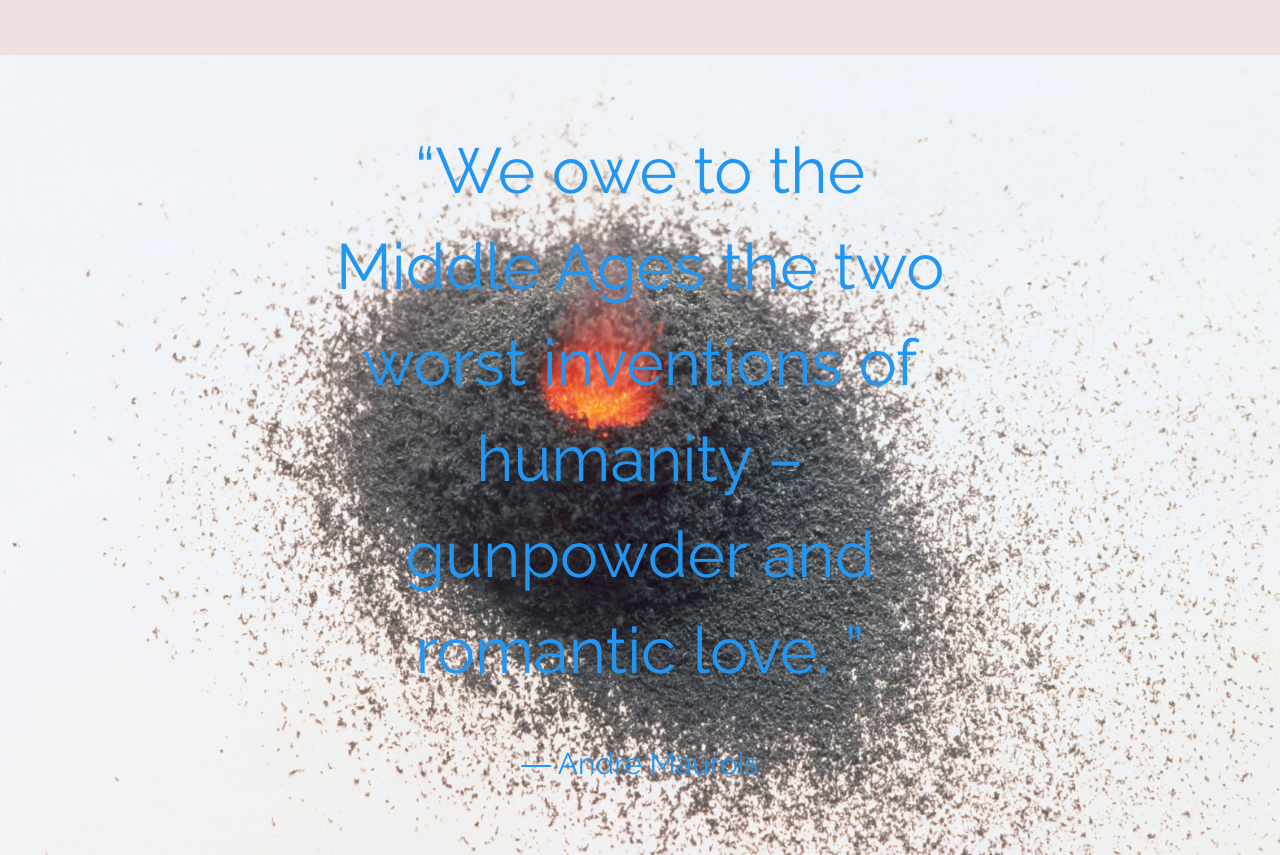
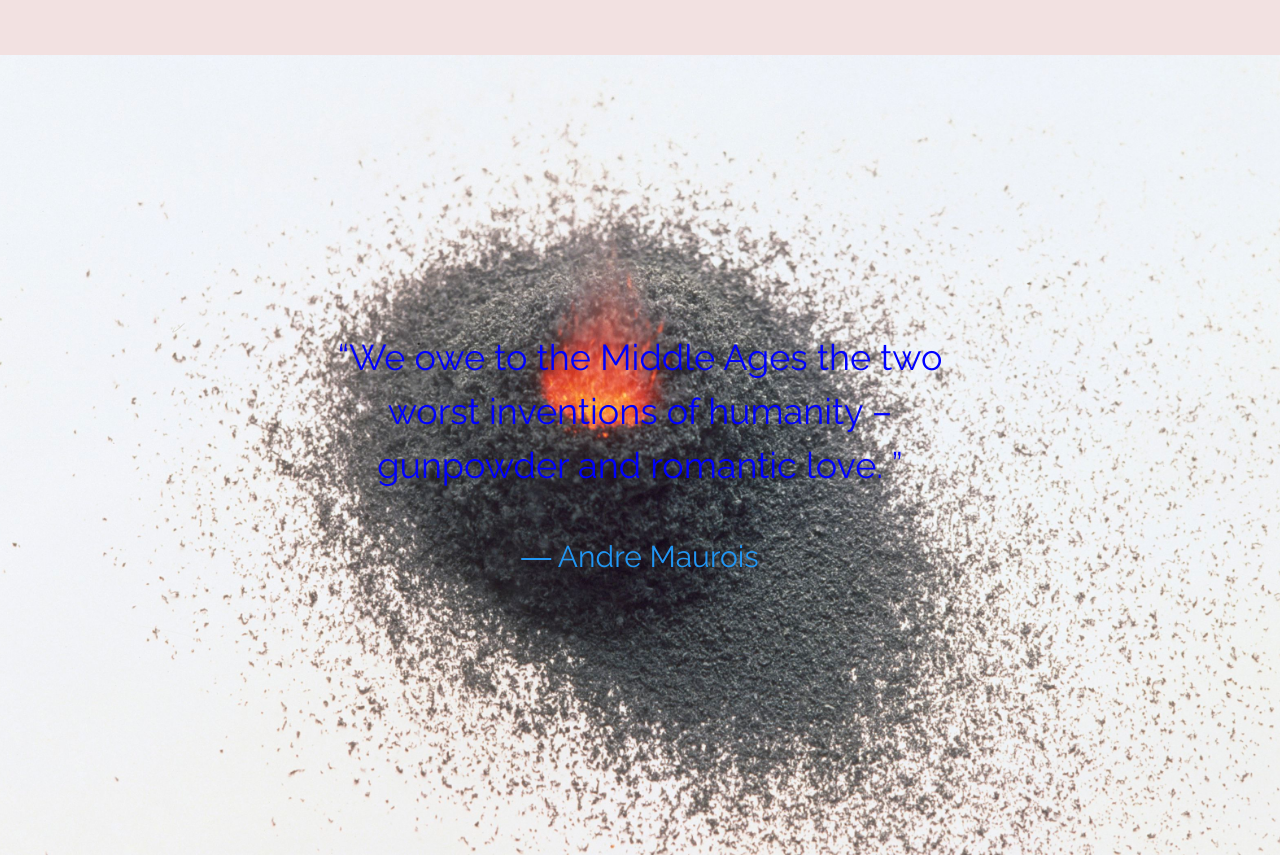
Before and after one commit to kathrynxia/kathrynxia.github.io, a plain HTML site: page GunpowderTechnology.html in a window 1280 px wide. Shown: the part 1140-1995 px from the top of the page. Drawn offline with nearby package versions, Linux system fonts and the light colour scheme.

Commit message:
Update GunpowderTechnology.html

```diff
--- a/GunpowderTechnology.html
+++ b/GunpowderTechnology.html
@@ -44,7 +44,7 @@ p {line-height: 2}
 <!-- Background photo -->
 <div class="w3-display-container bgimg2">
   <div class="w3-display-middle w3-text-blue w3-center">
-    <h1 class="w3-jumbo">“We owe to the Middle Ages the two worst inventions of humanity – gunpowder and romantic love. ”</h1><br>
+    <h1 style="color:#0000ff;">“We owe to the Middle Ages the two worst inventions of humanity – gunpowder and romantic love. ”</h1><br>
     <h2>― Andre Maurois</h2>
   </div>
 </div>
```
